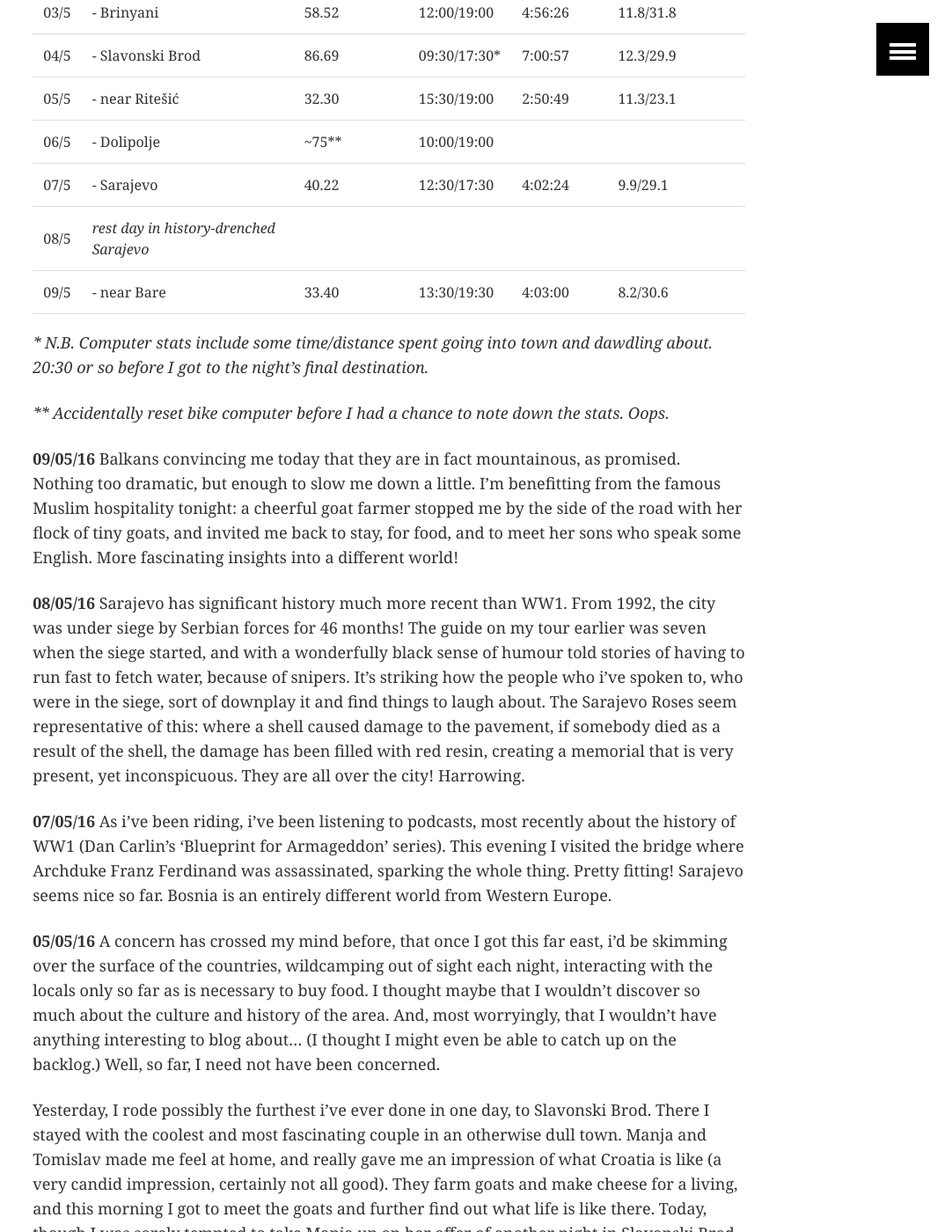
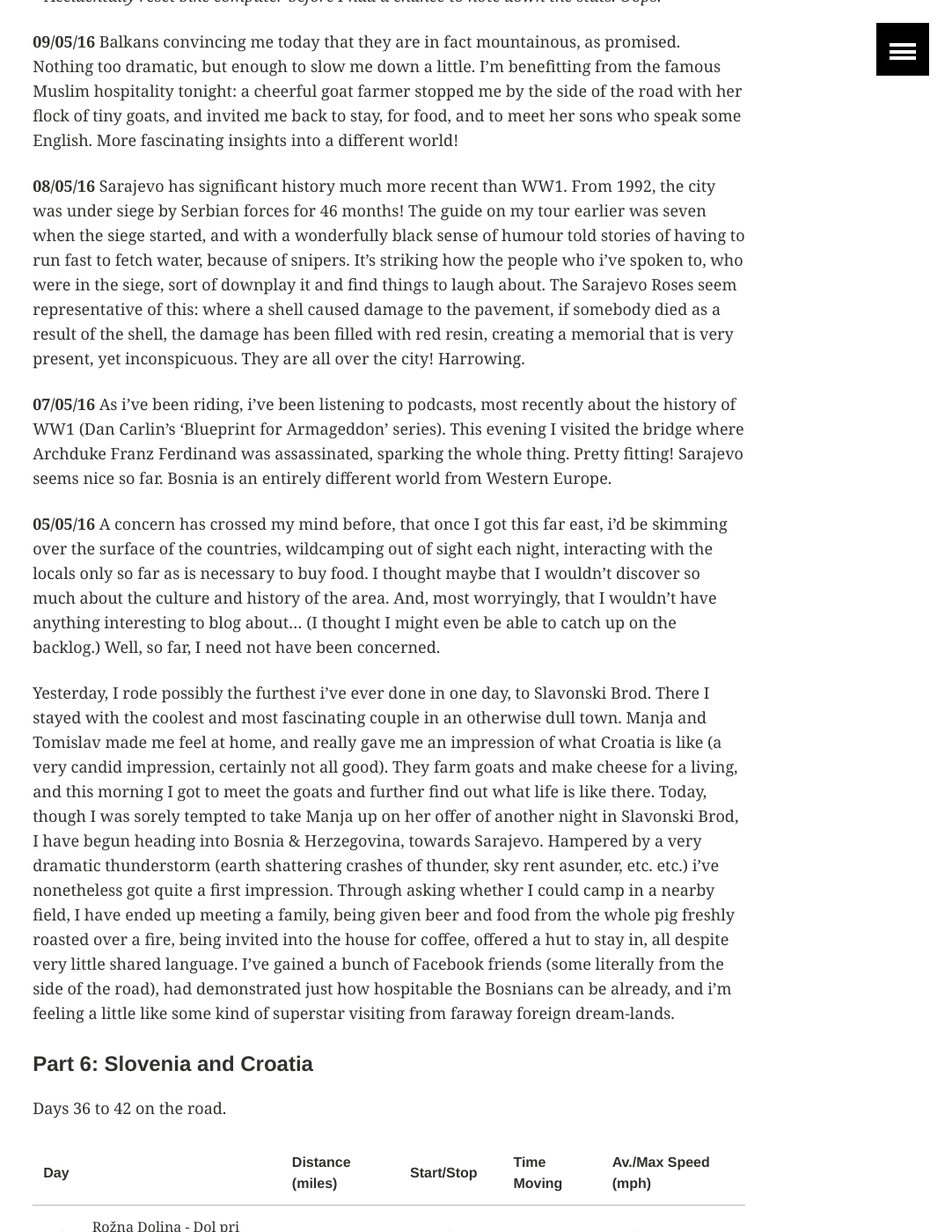
Before and after one commit to ArthurStart/git-blog, a Jekyll site: the page built from _posts/touring/2016-03-24-Quick-Update.md, in a window 1280 px wide and 1400 px high, scrolled down 809 px. Shown: the whole window at 88% size, without its empty margins (198-1280 px from the left). Built offline with Jekyll 4.4.1, drawn with Linux system fonts in a browser that asks for light colours; comment, search, counter and statistics services are not loaded; some of the changed text lies outside the part shown.

Commit message:
Split Balkans into two sections

```diff
--- a/_posts/touring/2016-03-24-Quick-Update.md
+++ b/_posts/touring/2016-03-24-Quick-Update.md
@@ -10,27 +10,18 @@
 
 *In reverse chronological order, now split into parts for ease of use.*
 
-#### Part 6: The Balkans
-Days 36 to the present, on the road.
+#### Part 7: Bosnia & Herzegovina and Serbia
 
 | Day | | Distance (miles) | Start/Stop | Time Moving | Av./Max Speed (mph) |
 | --- | ---------------- | ----------  | ----------- | ----------------- |
-| 28/4 | Rožna Dolina - Dol pri Ljubljani | 64.93 | 10:30/20:20 | 6:38:39 | 9.7/26.8 |
-| 29/4 | - Ljubljana     |  8.31 | 18:00/19:00 | 0:50:22 | 9.9/17.5 |
-| 30/4 | *rest day in beautiful Ljubljana* |
-| 01/5 | - Straža        | 39.83 | 14:00/19:00 | 3:46:10 | 10.5/24.6 |
-| 02/5 | - Zagreb        | 53.33 | 11:00/18:30 | 4:58:40 | 10.7/27.5 |
-| 03/5 | - Brinyani      | 58.52 | 12:00/19:00 | 4:56:26 | 11.8/31.8 |
-| 04/5 | - Slavonski Brod | 86.69 | 09:30/17:30* | 7:00:57 | 12.3/29.9 |
-| 05/5 | - near Ritešić  | 32.30 | 15:30/19:00 | 2:50:49 | 11.3/23.1 |
-| 06/5 | - Dolipolje     | ~75** | 10:00/19:00 |         |           |
+| 05/5 | Slavonski Brod - near Ritešić  | 32.30 | 15:30/19:00 | 2:50:49 | 11.3/23.1 |
+| 06/5 | - Dolipolje     | ~75* | 10:00/19:00 |         |           |
 | 07/5 | - Sarajevo      | 40.22 | 12:30/17:30 | 4:02:24 |  9.9/29.1 |
 | 08/5 | *rest day in history-drenched Sarajevo* |
 | 09/5 | - near Bare     | 33.40 | 13:30/19:30 | 4:03:00 |  8.2/30.6 |
+| 10/5 | - nearish Priboj | 71.42 | 10:00/19:45 | 6:41:32 | 10.6/33.3 |
 
-*\* N.B. Computer stats include some time/distance spent going into town and dawdling about. 20:30 or so before I got to the night's final destination.*
-
-*\*\* Accidentally reset bike computer before I had a chance to note down the stats. Oops.*
+*\* Accidentally reset bike computer before I had a chance to note down the stats. Oops.*
 
 **09/05/16**
 Balkans convincing me today that they are in fact mountainous, as promised. Nothing too dramatic, but enough to slow me down a little. I'm benefitting from the famous Muslim hospitality tonight: a cheerful goat farmer stopped me by the side of the road with her flock of tiny goats, and invited me back to stay, for food, and to meet her sons who speak some English. More fascinating insights into a different world!
@@ -45,6 +36,21 @@
 A concern has crossed my mind before, that once I got this far east, i'd be skimming over the surface of the countries, wildcamping out of sight each night, interacting with the locals only so far as is necessary to buy food. I thought maybe that I wouldn't discover so much about the culture and history of the area. And, most worryingly, that I wouldn't have anything interesting to blog about... (I thought I might even be able to catch up on the backlog.) Well, so far, I need not have been concerned.
 
 Yesterday, I rode possibly the furthest i've ever done in one day, to Slavonski Brod. There I stayed with the coolest and most fascinating couple in an otherwise dull town. Manja and Tomislav made me feel at home, and really gave me an impression of what Croatia is like (a very candid impression, certainly not all good). They farm goats and make cheese for a living, and this morning I got to meet the goats and further find out what life is like there. Today, though I was sorely tempted to take Manja up on her offer of another night in Slavonski Brod, I have begun heading into Bosnia & Herzegovina, towards Sarajevo. Hampered by a very dramatic thunderstorm (earth shattering crashes of thunder, sky rent asunder, etc. etc.) i've nonetheless got quite a first impression. Through asking whether I could camp in a nearby field, I have ended up meeting a family, being given beer and food from the whole pig freshly roasted over a fire, being invited into the house for coffee, offered a hut to stay in, all despite very little shared language. I've gained a bunch of Facebook friends (some literally from the side of the road), had demonstrated just how hospitable the Bosnians can be already, and i'm feeling a little like some kind of superstar visiting from faraway foreign dream-lands.
+
+#### Part 6: Slovenia and Croatia
+Days 36 to 42 on the road.
+
+| Day | | Distance (miles) | Start/Stop | Time Moving | Av./Max Speed (mph) |
+| --- | ---------------- | ----------  | ----------- | ----------------- |
+| 28/4 | Rožna Dolina - Dol pri Ljubljani | 64.93 | 10:30/20:20 | 6:38:39 | 9.7/26.8 |
+| 29/4 | - Ljubljana     |  8.31 | 18:00/19:00 | 0:50:22 | 9.9/17.5 |
+| 30/4 | *rest day in beautiful Ljubljana* |
+| 01/5 | - Straža        | 39.83 | 14:00/19:00 | 3:46:10 | 10.5/24.6 |
+| 02/5 | - Zagreb        | 53.33 | 11:00/18:30 | 4:58:40 | 10.7/27.5 |
+| 03/5 | - Brinyani      | 58.52 | 12:00/19:00 | 4:56:26 | 11.8/31.8 |
+| 04/5 | - Slavonski Brod | 86.69 | 09:30/17:30* | 7:00:57 | 12.3/29.9 |
+
+*\* N.B. Computer stats include some time/distance spent going into town and dawdling about. 20:30 or so before I got to the night's final destination.*
 
 **03/05/16**
 Croatia is a very different beast to Slovenia. I've experienced the huge, smoggy, vibrant urban metropolis of Zagreb, then decrepit farmsteads and time-machine villages, giving way to a lush green countryside complete with vineyards. Tonight i've had an insight into the small village life. Checking my map in Kutina to find a place to camp, a local came and offered help. Then offered to buy me a coffee. Then showed me a place I could camp. Then changed his mind and offered to let me stay in the spare room in his house. And so as we walked 7km back, I learnt all sorts about Croatia, from the economic situation (catastroph!) to the modern culture. I'm tenting in his family's garden now, and more than happy with it: honestly Adam, your country isn't that cold!
```
